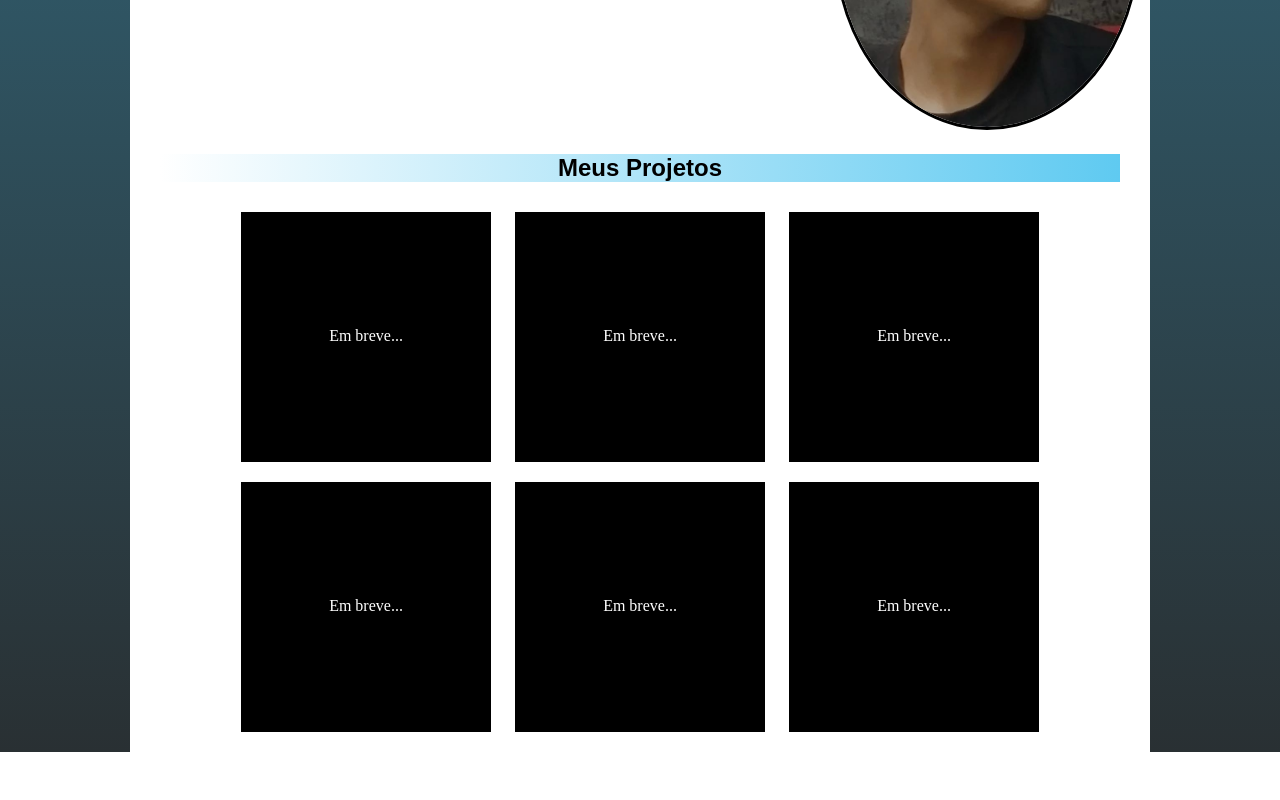
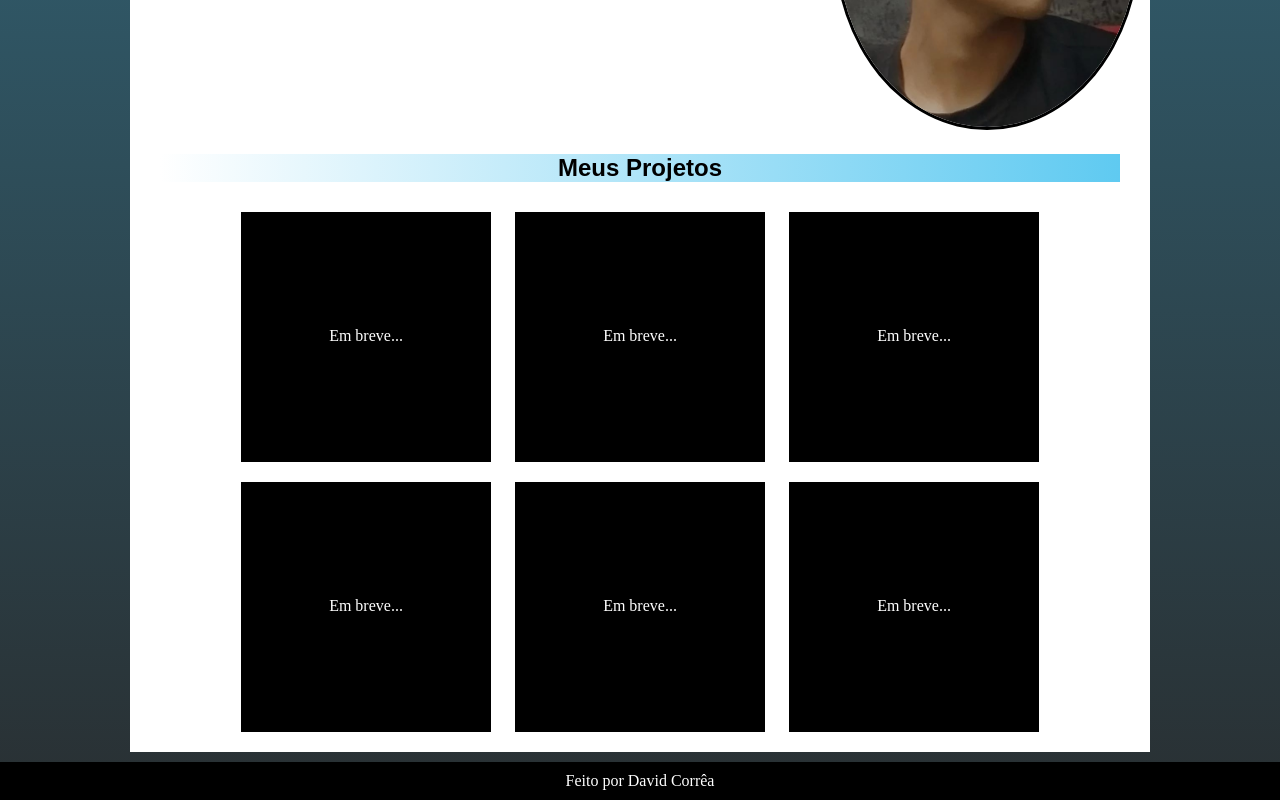
Before and after one commit to davidrodrigues4/html-css, a plain HTML site: page desafios pessoais/teste portfolio/index.html in a window 1280 px wide. Shown: the part 454-1254 px from the top of the page. Before the commit the page ends 1206 px from the top, so only its background shows below. Drawn offline with Linux system fonts and the light colour scheme.

Commit message:
adição de footer

```diff
--- a/desafios pessoais/teste portfolio/index.html
+++ b/desafios pessoais/teste portfolio/index.html
@@ -77,5 +77,6 @@
 
         </article>
     </main>
+    <footer>Feito por David Corrêa</footer>
 </body>
 </html>
--- a/desafios pessoais/teste portfolio/style.css
+++ b/desafios pessoais/teste portfolio/style.css
@@ -120,3 +120,10 @@ main img {
     color: white;
     padding-top: 115px;
 }
+
+footer {
+    background-color: black;
+    color: white;
+    padding: 10px;
+    margin-top: 10px;
+}
```
